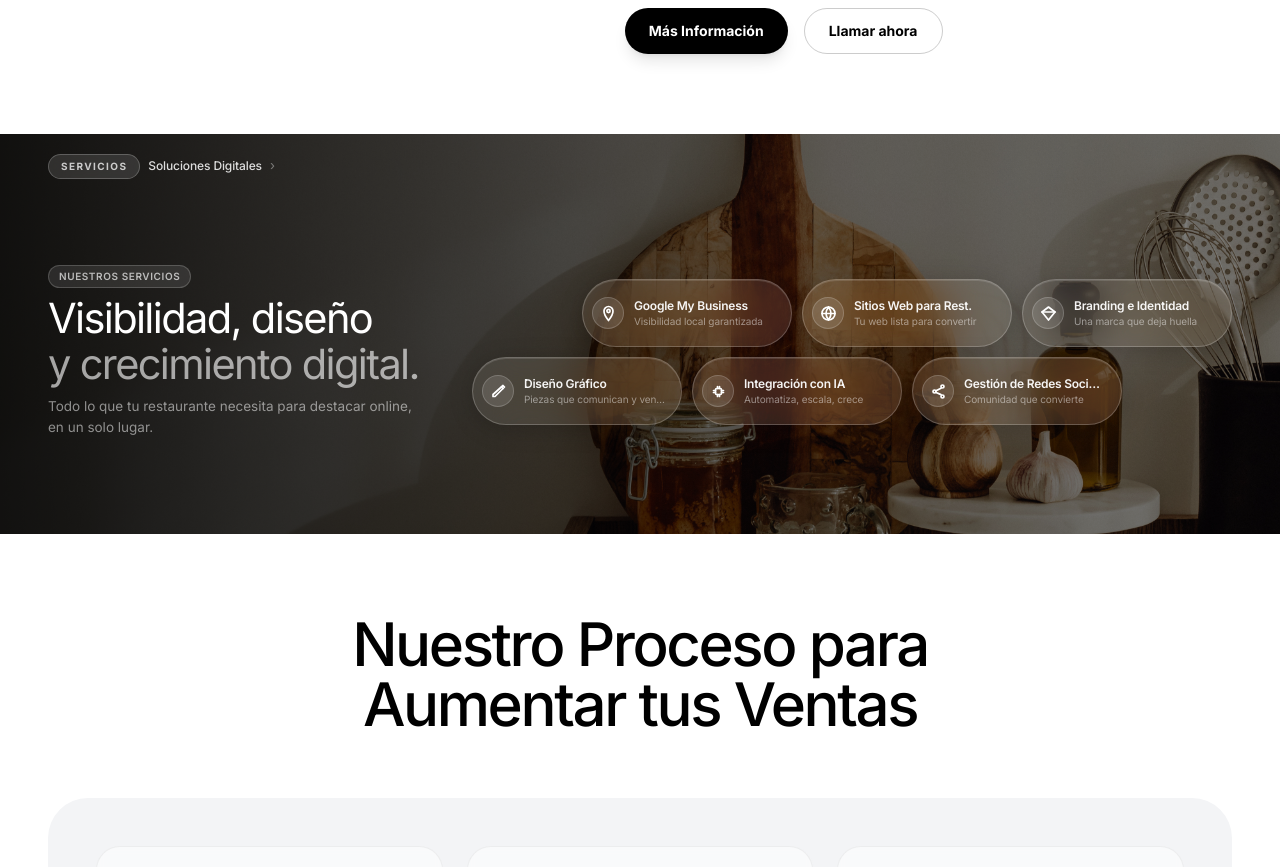
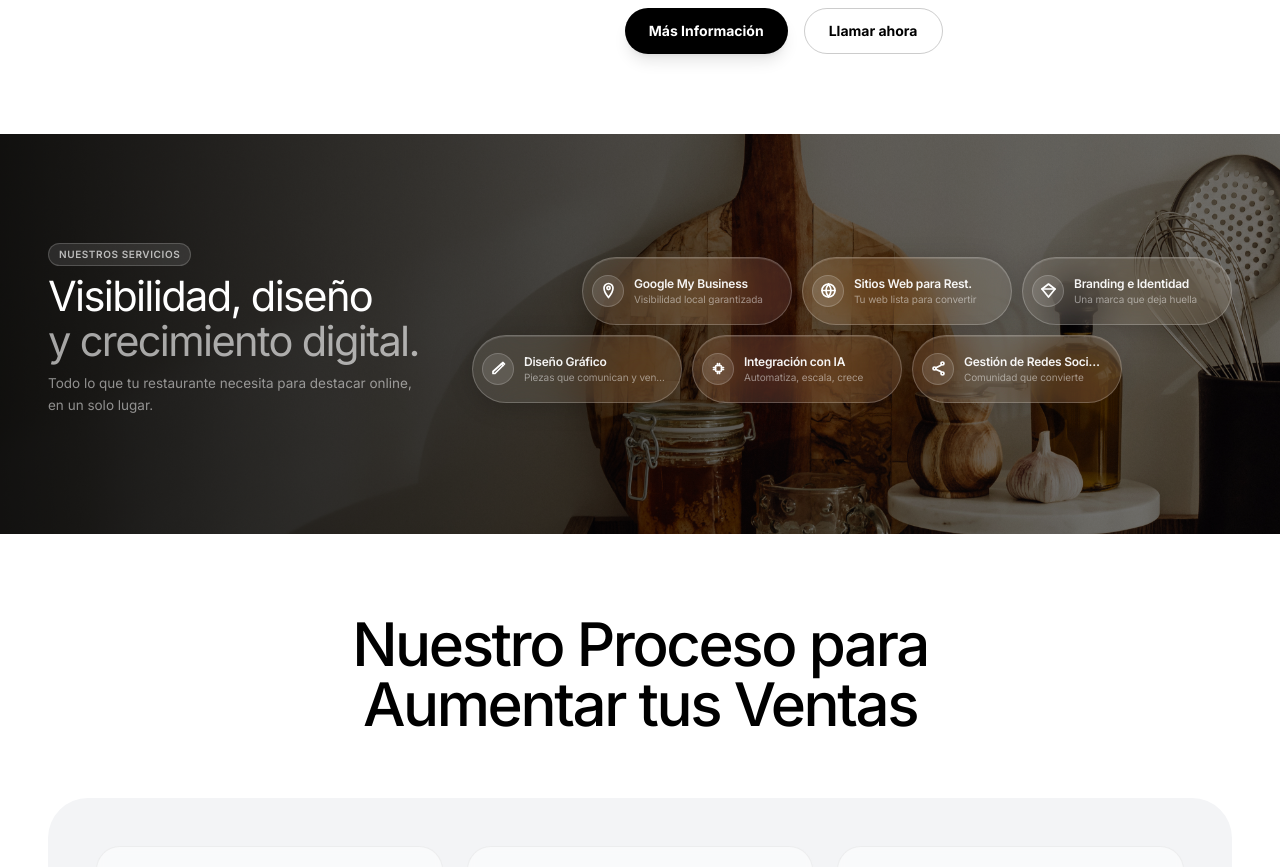
Before and after one commit to motionsmanagement/Motions, a React (Vite) app: page / in a window 1280 px wide. Shown: the part 1400-2267 px from the top of the page. Built offline with nearby package versions, Linux system fonts and the light colour scheme.

Commit message:
feat: quitar tag SERVICIOS del banner

```diff
--- a/components/ServicesBanner.tsx
+++ b/components/ServicesBanner.tsx
@@ -111,33 +111,7 @@ const ServicesBanner: React.FC = () => {
                 width: '100%',
             }}>
 
-                {/* TOP BAR: tag left · button right */}
-                <div style={{
-                    display: 'flex', alignItems: 'center',
-                    justifyContent: 'space-between',
-                    paddingTop: '20px',
-                }}>
-                    {/* Left: SERVICIOS pill + label */}
-                    <div style={{ display: 'flex', alignItems: 'center', gap: '8px' }}>
-                        <span style={{
-                            fontSize: '10px', fontWeight: 700, letterSpacing: '0.14em',
-                            textTransform: 'uppercase', color: 'rgba(255,255,255,0.75)',
-                            background: 'rgba(255,255,255,0.12)', backdropFilter: 'blur(10px)',
-                            WebkitBackdropFilter: 'blur(10px)',
-                            border: '1px solid rgba(255,255,255,0.22)',
-                            borderRadius: '999px', padding: '4px 12px',
-                        }}>
-                            SERVICIOS
-                        </span>
-                        <span style={{ fontSize: '12px', fontWeight: 500, color: 'rgba(255,255,255,0.85)', letterSpacing: '-0.01em' }}>
-                            Soluciones Digitales
-                        </span>
-                        <span style={{ color: 'rgba(255,255,255,0.4)', fontSize: '13px' }}>›</span>
-                    </div>
 
-                    {/* Right: removed "Empezar ahora" button */}
-                    <div />
-                </div>
 
                 {/* MAIN ROW: text left · cards right — vertically centred */}
                 <div style={{
```
